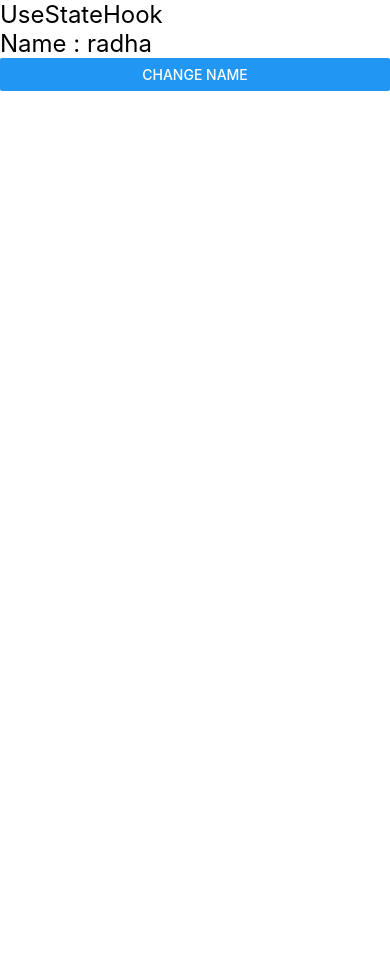
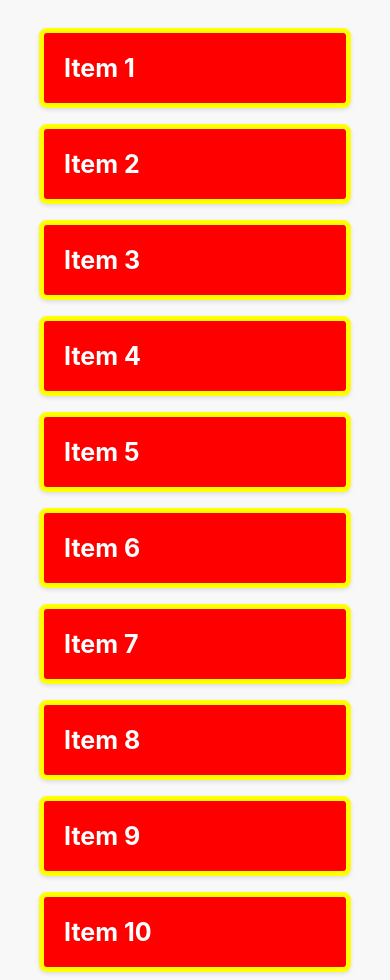
Before and after one commit to mahi720/React-Native-learning, a React Native app: screen / in a window 390 px wide. Before the commit the page ends 844 px from the top, so only its background shows below. Built offline with nearby package versions, Linux system fonts and the light colour scheme.

Commit message:
learning the props, styling, flateListScreen

```diff
--- a/App.jsx
+++ b/App.jsx
@@ -1,6 +1,10 @@
 import { View, Text, Button } from 'react-native';
 import React from 'react';
 import UseStateHook from './src/components/UseStateHook';
+import Props from './src/components/Props';
+import InputText from './src/components/InputText';
+import Styling from './src/components/Styling';
+import FlateListScreen from './src/components/FlateListScreen';
 // import First from './src/components/First';
 // import OnPress from './src/components/OnPress';
 
@@ -12,7 +16,11 @@ const App = () => {
       {/* <Button title="Press Me1" /> */}
       {/* <First /> */}
       {/* <OnPress/> */}
-      <UseStateHook />
+      {/* <UseStateHook /> */}
+      {/* {<Props/>} */}
+      {/* {<InputText />} */}
+      {/* {<Styling />} */}
+      {<FlateListScreen />}
     </View>
   );
 };
--- /dev/null
+++ b/src/components/Child.jsx
@@ -0,0 +1,18 @@
+import { View, Text } from 'react-native'
+import React from 'react'
+
+const Child = (props) => {
+    // console.log(props.data);
+    let newData = props.data
+    let newItem = props.item
+
+  return (
+    <View>
+      <Text style = {{fontSize: 30}}>Child</Text>
+      <Text style = {{fontSize: 30}}>Count = {newData}</Text>
+      <Text style = {{fontSize: 30}}>Item = {newItem}</Text>
+    </View>
+  )
+}
+
+export default Child
--- /dev/null
+++ b/src/components/FlateListScreen.jsx
@@ -0,0 +1,66 @@
+import { View, Text, FlatList, StyleSheet } from 'react-native'
+import React from 'react'
+
+// flate list data is always wrok with the array form. It is not work the another data
+
+const data = [
+    {id: '1', name: 'Item 1'},
+    {id: '2', name: 'Item 2'},
+    {id: '3', name: 'Item 3'},
+    {id: '4', name: 'Item 4'},
+    {id: '5', name: 'Item 5'},
+    {id: '6', name: 'Item 6'},
+    {id: '7', name: 'Item 7'},
+    {id: '8', name: 'Item 8'},
+    {id: '9', name: 'Item 9'},
+    {id: '10', name: 'Item 10'},
+]
+
+const FlateListScreen = () => {
+
+    const renderItem = ({ item }) => (
+        <View style={styles.item}>
+            <Text style= {styles.title}>{item.name}</Text>
+        </View>
+    )
+
+  return (
+    <View style ={styles.container}>
+      <FlatList data={data} renderItem={renderItem}
+      keyExtractor={item => item.id} contentContainerStyle = {styles.list}/>
+    </View>
+  )
+}
+
+const styles = StyleSheet.create({
+    container: {
+        backgroundColor: '#f8f8f8',
+        paddingTop: 20,
+    },
+    list: {
+            paddingHorizontal: 39
+    },
+    item: {
+        backgroundColor: 'red',
+        borderColor: 'yellow',
+        borderWidth: 5,
+        padding: 20,
+        marginVertical: 8,
+        borderRadius:8,
+        shadowColor: '#000',
+        shadowOffset: {
+            width: 0,
+            height: 2,
+        },
+        shadowRadius: 4,
+        elevation: 2,
+        shadowOpacity: 0.1
+    },
+    title: {
+        fontSize: 25,
+        fontWeight: 'bold',
+        color: '#fff',
+    },
+})
+
+export default FlateListScreen
--- /dev/null
+++ b/src/components/InputText.jsx
@@ -0,0 +1,35 @@
+import { View, Text, TextInput, Button } from 'react-native';
+import React, { useState } from 'react';
+
+const InputText = () => {
+  const [username, setUsername] = useState('');
+
+  const handleUsername = (text) => {
+    setUsername(text);
+  };
+
+  const clearUsername = () => {
+        setUsername('');
+  }
+
+  return (
+    <View>
+      <Text style={{ fontSize: 30 }}>InputText</Text>
+      <Text style={{ fontSize: 20 }}>Username : {username}</Text>
+      <TextInput
+        style={{
+          fontSize: 20,
+          borderWidth: 3,
+          borderColor: 'blue',
+          margin: 10,
+        }}
+        value={username}
+        onChangeText={handleUsername}
+        placeholder="Enter your username"
+      />
+      <Button title='Clear' onPress={clearUsername} />
+    </View>
+  );
+};
+
+export default InputText;
--- /dev/null
+++ b/src/components/Props.jsx
@@ -0,0 +1,29 @@
+import { View, Text, Button } from 'react-native';
+import React, { useState } from 'react';
+import Child from './Child';
+
+const Props = () => {
+  const [count, setCount] = useState(1);
+  const [item, setItem] = useState(11);
+
+  const handlePress = () => {
+    setCount(count + 1);
+  };
+
+  const handleItemPress = () => {
+    setItem(item * 2);
+  };
+
+  return (
+    <View>
+      <Text style={{ fontSize: 30 }}>Props</Text>
+      <Button title="Counter" onPress={handlePress} />
+      <Text style={{ fontSize: 20 }}>Item is below</Text>
+      <Button title="Item" onPress={handleItemPress} />
+
+      <Child data={count} item={item} />
+    </View>
+  );
+};
+
+export default Props;
--- /dev/null
+++ b/src/components/Styling.jsx
@@ -0,0 +1,47 @@
+import { View, Text,StyleSheet } from 'react-native';
+import React from 'react';
+import styles from '../style/style'; // Importing external styles
+
+const Styling = () => {
+  return (
+    <View>
+
+        {/* Inline styling example */}
+      <Text style={{ fontSize: 20, backgroundColor: 'red', color: 'white' }}>
+        Inline Styling Example
+      </Text>
+
+        {/* External styling example */}
+      <Text style={style.text}>
+        Internal Styling Example
+      </Text>
+
+        {/* Using styles from an external stylesheet */}
+      <Text style={styles.text}>
+        External Styling Example
+      </Text>
+
+      {/* mix styling exmaple */}
+      {/* first priority is inline styling, second internal styling, and third external styling */}
+      <Text style={[styles.text , style.text ,{backgroundColor: 'green'}]}>
+        Mix Styling Example
+      </Text>
+    </View>
+  );
+};
+
+//internal styling
+const style = StyleSheet.create({
+    text: {
+        color: 'white',
+        backgroundColor: 'blue',
+        fontSize: 20,
+        marginVertical: 10,
+        padding: 6,
+        borderColor: 'lightgray',
+        borderWidth: 1,
+        textAlign: 'center',
+    }
+})
+
+export default Styling;
--- a/src/components/UseStateHook.jsx
+++ b/src/components/UseStateHook.jsx
@@ -2,7 +2,7 @@ import { View, Text, Button } from 'react-native';
 import React, { useState } from 'react';
 
 const UseStateHook = () => {
-  const [name, setName] = useState('radha');
+  const [name, setName] = useState('mohan');
   console.log(name);
   const changeName = () => {
     console.log(name);
--- /dev/null
+++ b/src/style/style.js
@@ -0,0 +1,17 @@
+import { StyleSheet } from "react-native";
+
+
+const styles = StyleSheet.create({
+    text: {
+        color: 'white',
+        backgroundColor: 'purple',
+        fontSize: 20,
+        marginVertical: 10,
+        padding: 6,
+        borderColor: 'pink',
+        borderWidth: 2,
+        textAlign: 'center',
+    }
+})
+
+export default styles;
```
